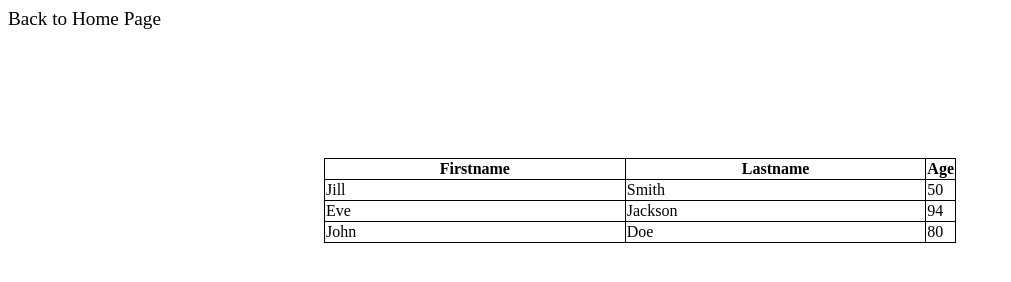
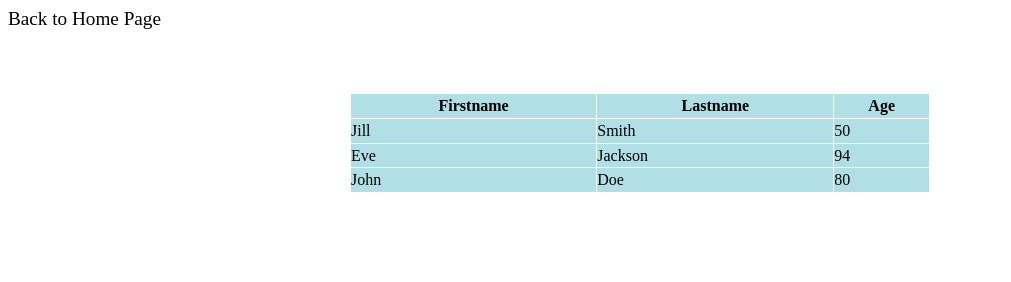
Before and after one commit to kalkikumar57/InternsTasks, a plain HTML site: page Task-1.html in a window 1280 px wide. Shown: the whole page, without its empty margins (0-1011 px from the left). Drawn offline with Linux system fonts and the light colour scheme.

Commit message:
Update Task-1.html

```diff
--- a/Task-1.html
+++ b/Task-1.html
@@ -1,29 +1,22 @@
 <!DOCTYPE html>
-<html lang="en">
+<html>
     <head>
-    <meta charset="UTF-8">
-    <meta name="viewport" content="width=device-width, initial-scale=1.0">
-    <title>Task-1_HTML</title>
-    <link rel="stylesheet" href="Task_practise.css" />
+        <title>HTML task-01</title>
         <style>
-      table,tr,td,th{
-        border: 1px solid black;
-        border-collapse: collapse;
-        width: 50%;
-        height: 20%;
-        margin: auto;
-        margin-top: 10vw;
+            table,th,td{
+                border:1px solid white;
+                border-collapse:collapse;
             }
         </style>
     </head>
     <body>
         <a href="./index.html" style="text-decoration: none; font-size: larger; color: black;">Back to Home Page</a>
         <center>
-    <table >
+            <table style="margin-top: 5%;"  bordercolor="white" cellpadding="0" cellspacing="1" bgcolor="powderblue" height="100" width="580">
                 <tr>
-            <th> Firstname </th>
-            <th> Lastname</th>
-            <th> Age</th>
+                    <th>Firstname</th>
+                    <th>Lastname</th>
+                    <th>Age</th>
                 </tr>
                 <tr>
                     <td>Jill</td>
@@ -33,7 +26,7 @@
                 <tr>
                     <td>Eve</td>
                     <td>Jackson</td>
-            <td>94</td></td1>
+                    <td>94</td>
                 </tr>
                 <tr>
                     <td>John</td>
@@ -42,4 +35,7 @@
                 </tr>
             </table>
         </center>
+
+
     </body>
+</html>
```
Lines whose indentation alone changed are shown as unchanged.
